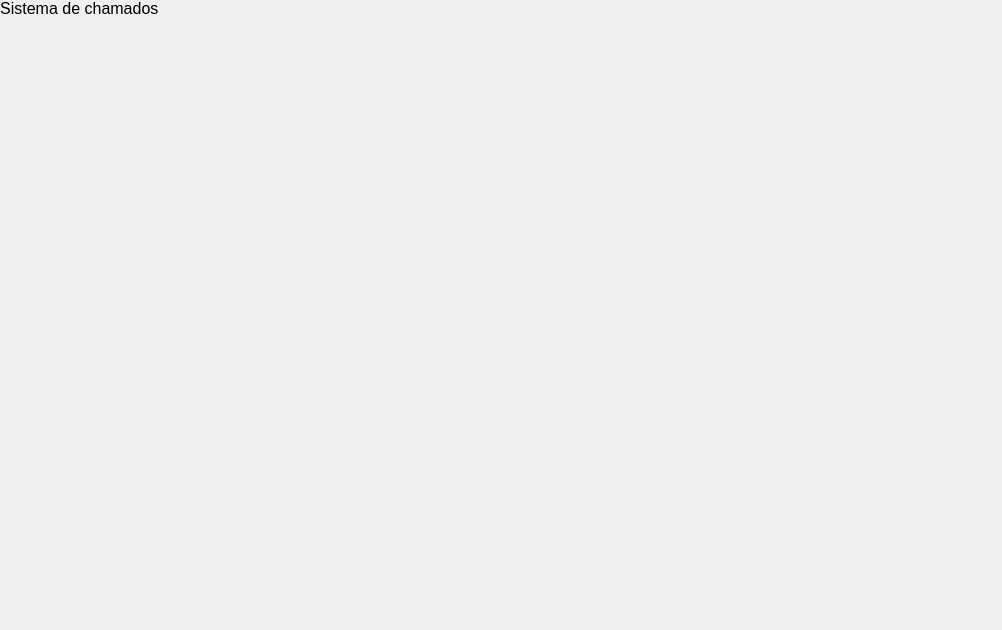
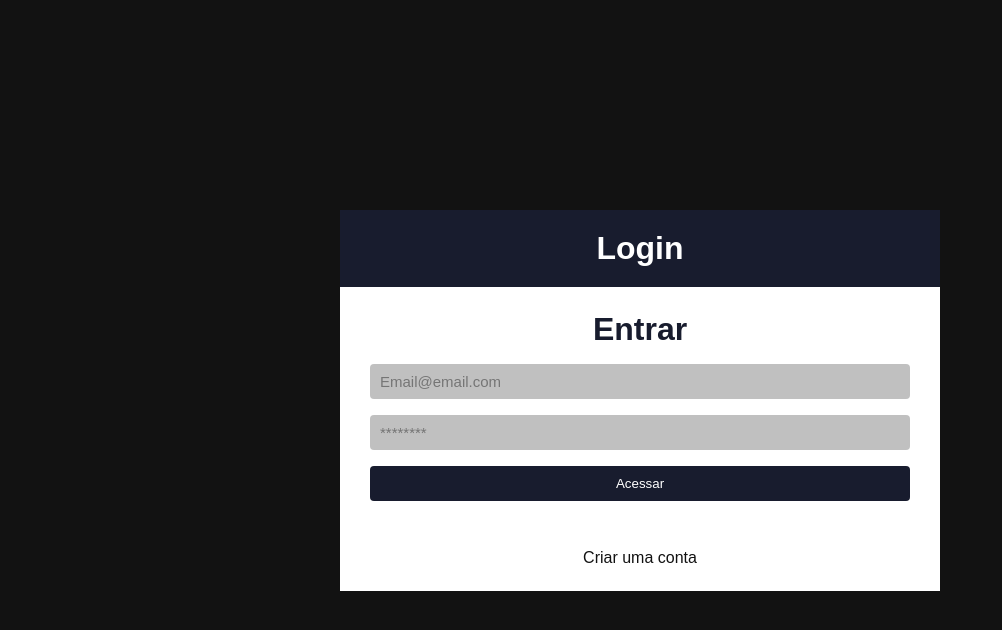
Before and after one commit to LucasSXdev/Sistema-de-chamados, a React (Vite) app: page / in a window 1280 px wide. Shown: the top 630 px of the page, without its empty margins (0-1002 px from the left). Built offline with nearby package versions, Linux system fonts and the light colour scheme.

Commit message:
criando a pagina de login e estilizando

```diff
--- a/package.json
+++ b/package.json
@@ -11,7 +11,8 @@
   },
   "dependencies": {
     "react": "^18.2.0",
-    "react-dom": "^18.2.0"
+    "react-dom": "^18.2.0",
+    "react-router-dom": "^6.23.1"
   },
   "devDependencies": {
     "@types/react": "^18.2.66",
--- a/src/App.tsx
+++ b/src/App.tsx
@@ -1,8 +1,12 @@
+import { Outlet, RouterProvider } from 'react-router-dom'
 import './index.css'
+import routes from './routes'
 
 function App() {
   return(
-    <div>Sistema de chamados</div>
+    <RouterProvider router={routes}>
+      <Outlet/>
+    </RouterProvider>
   )
 }
 
--- /dev/null
+++ b/src/pages/Signin/index.css
@@ -0,0 +1,65 @@
+.container-center{
+    height: 100%;
+    display: flex;
+    justify-content: center;
+    align-items: center;
+    background-color: #121212;
+    padding: 0 12px;
+}
+
+.login{
+    background-color: white;
+    width: 600px;
+    display: flex;
+    align-items: center;
+    justify-content: center;
+    flex-direction: column;
+}
+
+.login-area{
+    background-color: #181c2e;
+    width: 100%;
+    display: flex;
+    justify-content: center;
+    padding: 20px;
+    color: white;
+}
+
+form{
+    margin: 1.5rem;
+    width: 90%;
+    display: flex;
+    flex-direction: column;
+}
+
+form h1{
+    text-align: center;
+    margin-bottom: 1rem;
+    color: #181c2e;
+}
+
+.login input{
+    margin-bottom: 1rem;
+    height: 35px;
+    border-radius: 4px;
+    border: 0;
+    padding: 10px;
+    font-size: 15px;
+    background-color: silver;
+}
+
+form button{
+    height: 35px;
+    border: 0;
+    border-radius: 4px;
+    background-color: #181c2e;
+    color: white;
+    cursor: pointer;
+
+}
+
+.login a{
+    margin: 1.5rem 0;
+    color: #121212;
+    cursor: pointer;
+}
--- a/src/pages/Signin/index.tsx
+++ b/src/pages/Signin/index.tsx
@@ -1,5 +1,35 @@
+import { Link } from 'react-router-dom'
+import './index.css'
+import { useState } from 'react'
+
 export default function Signin(){
+    const[email,setEmail]=useState('')
+    const [password,setPassword]=useState('')
+
     return(
-        <div>pagina de login</div>
+        <div className='container-center'>
+            <div className='login'>
+                <div className='login-area'>
+                    <h1>Login</h1>
+                </div>
+
+                <form>
+                    <h1>Entrar</h1>
+                    <input type="text"
+                    placeholder='Email@email.com'
+                    value={email}
+                    onChange={e=>setEmail(e.target.value)}
+                    />
+                    <input type="password"
+                    placeholder='********'
+                    value={password}
+                    onChange={e=>setPassword(e.target.value)}
+                    />
+
+                    <button type='submit'>Acessar</button>
+                </form>
+                <Link to='/register'>Criar uma conta</Link>
+            </div>
+        </div>
     )
 }
--- a/src/pages/Signup/index.tsx
+++ b/src/pages/Signup/index.tsx
@@ -1,7 +1,7 @@
 export default function Signup(){
     return(
         <div>
-            pagina de logout
+            pagina de cadastro!
         </div>
     )
 }
```
Also changed, not shown: src/routes.tsx (+16 -0 lines), 1 other file (tests, documents, lock files or other folders).
